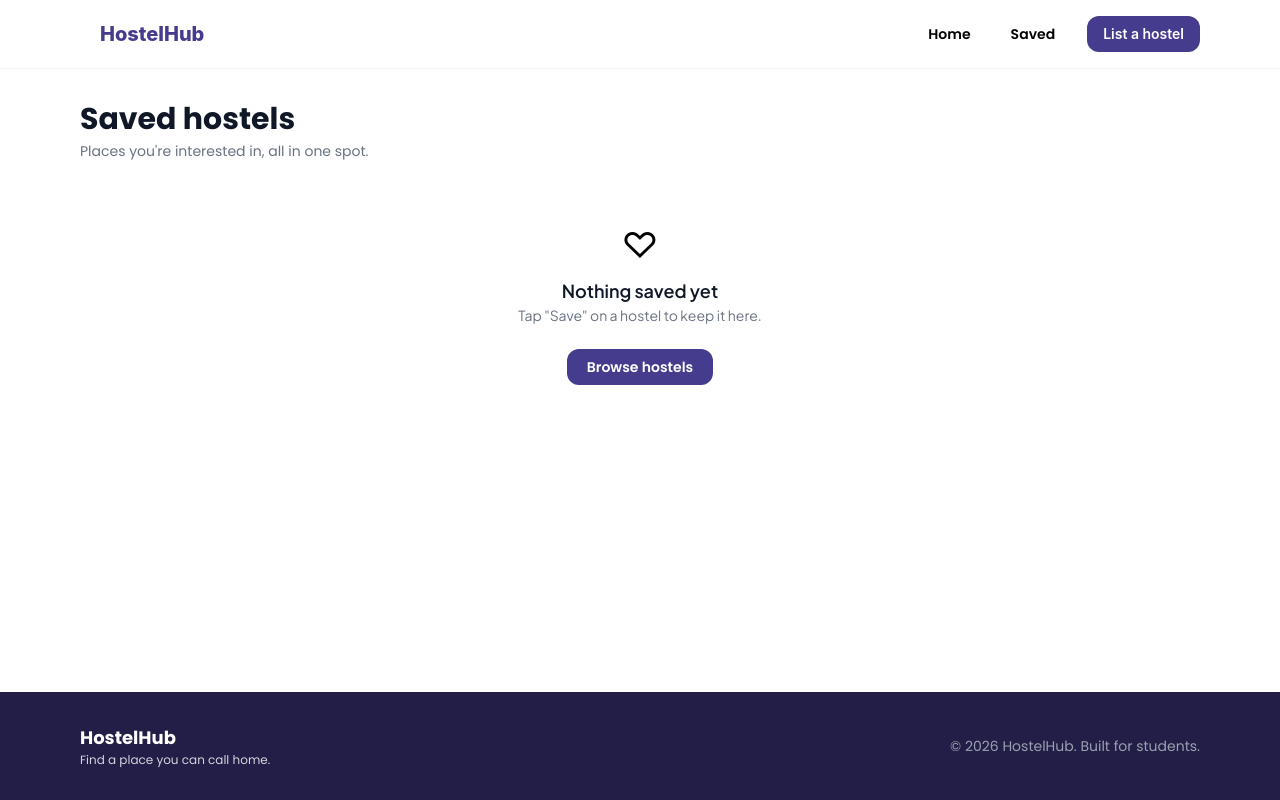
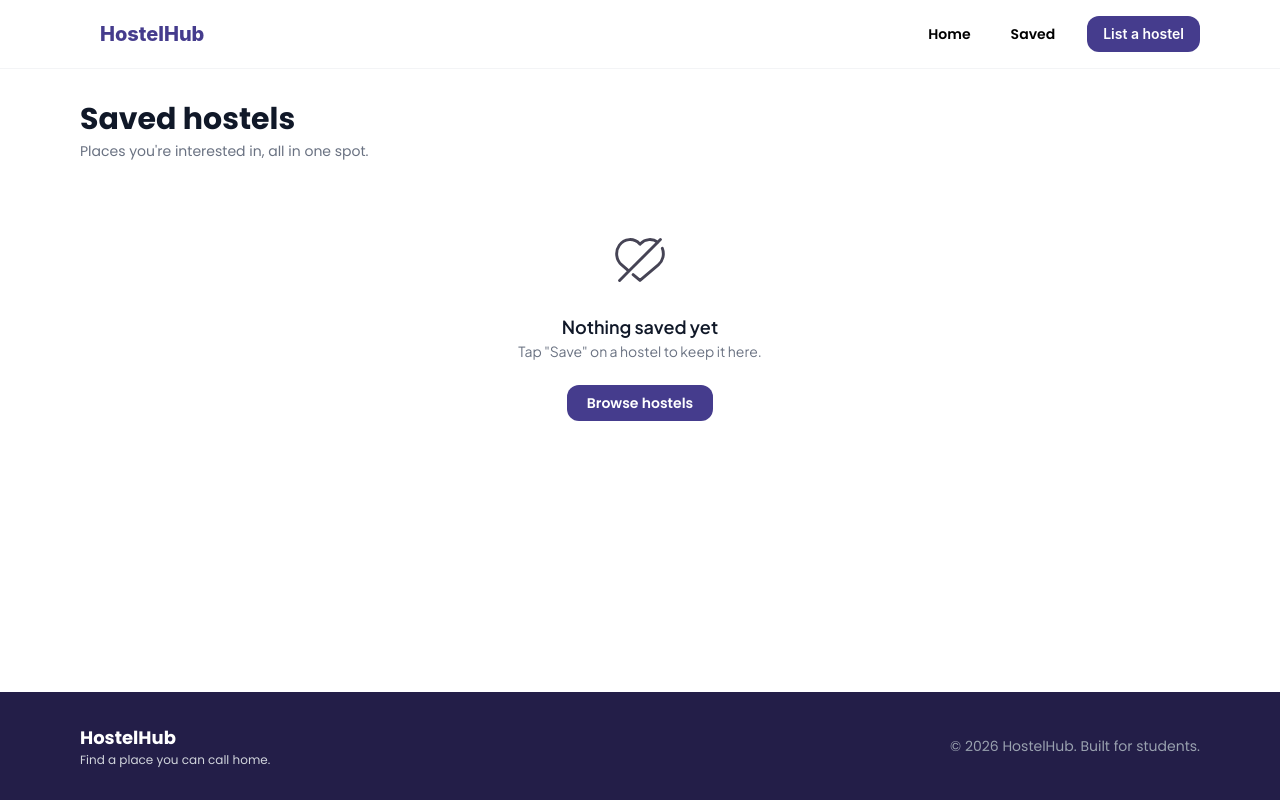
Before and after one commit to Mcdon1131/Demo-Project, a React (Vite) app: page /saved in a window 1280 px wide. Built offline with nearby package versions, Linux system fonts and the light colour scheme; no server answers.

Commit message:
added some stuff

```diff
--- a/pages/LandingPage.jsx
+++ b/pages/LandingPage.jsx
@@ -7,17 +7,17 @@ import { FaSearch, FaWhatsapp, FaBalanceScale } from "react-icons/fa";
 
 const STEPS = [
   {
-    icon: <FaSearch className="text-[#4d31c7]"/>,
+    icon: <FaSearch className="text-[#4d31c7]" />,
     title: "Search",
     text: "Filter by location, budget, room type and facilities.",
   },
   {
-    icon: <FaBalanceScale className="text-[#4d31c7]"/>,
+    icon: <FaBalanceScale className="text-[#4d31c7]" />,
     title: "Compare",
     text: "See photos, rent and what each place offers, all in one spot.",
   },
   {
-    icon: <FaWhatsapp className="text-[#4d31c7] stroke-2"/>,
+    icon: <FaWhatsapp className="text-[#4d31c7] stroke-2" />,
     title: "Message the agent",
     text: "Like a place? Chat the agent on WhatsApp and arrange an inspection.",
   },
@@ -136,7 +136,9 @@ const LandingPage = () => {
               <h3 className="mt-1 font-poppins text-xl font-bold text-gray-900">
                 {step.title}
               </h3>
-              <p className="mt-2 font-poppins text-sm text-gray-600">{step.text}</p>
+              <p className="mt-2 font-poppins text-sm text-gray-600">
+                {step.text}
+              </p>
             </motion.div>
           ))}
         </div>
@@ -153,7 +155,34 @@ const LandingPage = () => {
               to="/hostels"
               className="text-sm font-poppins font-semibold text-[#453c8d] hover:underline"
             >
-              See all →
+              <span>See all</span>
+              <span>
+                <svg
+                  xmlns="http://www.w3.org/2000/svg"
+                  width="20px"
+                  height="20px"
+                  viewBox="0 0 24 24"
+                  fill="none"
+                >
+                  <g id="SVGRepo_bgCarrier" stroke-width="0" />
+
+                  <g
+                    id="SVGRepo_tracerCarrier"
+                    strokeLinecap="round"
+                    strokeLinejoin="round"
+                  />
+
+                  <g id="SVGRepo_iconCarrier">
+                    {" "}
+                    <path
+                      fill-rule="evenodd"
+                      clip-rule="evenodd"
+                      d="M12.2929 4.29289C12.6834 3.90237 13.3166 3.90237 13.7071 4.29289L20.7071 11.2929C21.0976 11.6834 21.0976 12.3166 20.7071 12.7071L13.7071 19.7071C13.3166 20.0976 12.6834 20.0976 12.2929 19.7071C11.9024 19.3166 11.9024 18.6834 12.2929 18.2929L17.5858 13H4C3.44772 13 3 12.5523 3 12C3 11.4477 3.44772 11 4 11H17.5858L12.2929 5.70711C11.9024 5.31658 11.9024 4.68342 12.2929 4.29289Z"
+                      fill="#654ed4"
+                    />{" "}
+                  </g>
+                </svg>
+              </span>
             </Link>
           </div>
           <div className="mt-6 grid grid-cols-1 gap-6 sm:grid-cols-2 lg:grid-cols-3">
--- a/pages/SavedPage.jsx
+++ b/pages/SavedPage.jsx
@@ -37,7 +37,22 @@ const SavedPage = () => {
         <p className="mt-10 text-center text-gray-500">Loading...</p>
       ) : savedHostels.length === 0 ? (
         <div className="mt-16 text-center">
-          <p className="text-4xl">♡</p>
+          <span className="inline-block">
+            <svg
+              xmlns="http://www.w3.org/2000/svg"
+              width="70px"
+              height="70px"
+              viewBox="0 0 24 24"
+              fill="none"
+            >
+              <path
+                d="M19 5L18.0864 5.91358M5 19L8.21252 15.7875M18.0864 5.91358C16.3142 4.5616 13.7913 4.69173 12.1544 6.42726L12 6.59097L11.8456 6.42726C9.86801 4.33053 6.59738 4.57698 4.91934 6.94915C3.42999 9.05459 3.78668 12.0335 5.725 13.6776L8.21252 15.7875M18.0864 5.91358L8.21252 15.7875M9.64206 17L12 19L18.275 13.6776C19.9081 12.2924 20.4185 9.95956 19.6479 8"
+                stroke="#464455"
+                strokeLinecap="round"
+                strokeLinejoin="round"
+              />
+            </svg>
+          </span>
           <p className="mt-3 text-lg font-semibold text-gray-900 font-jakarta">
             Nothing saved yet
           </p>
```
